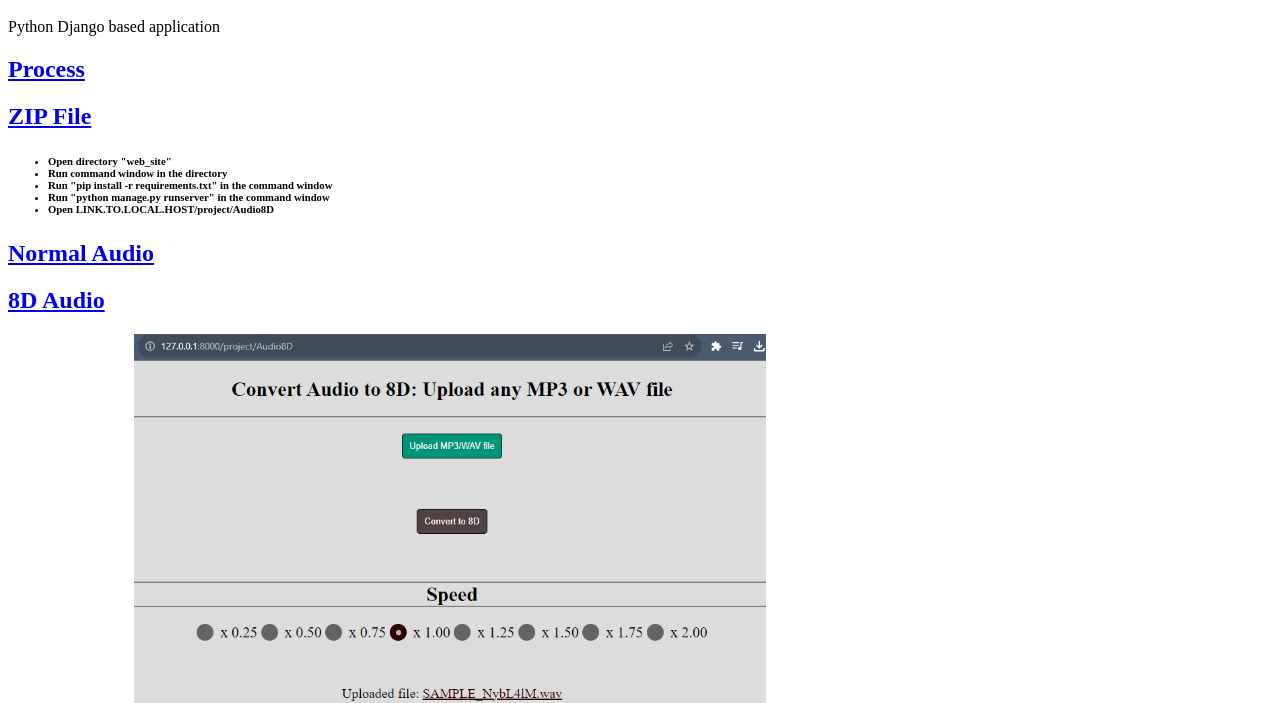
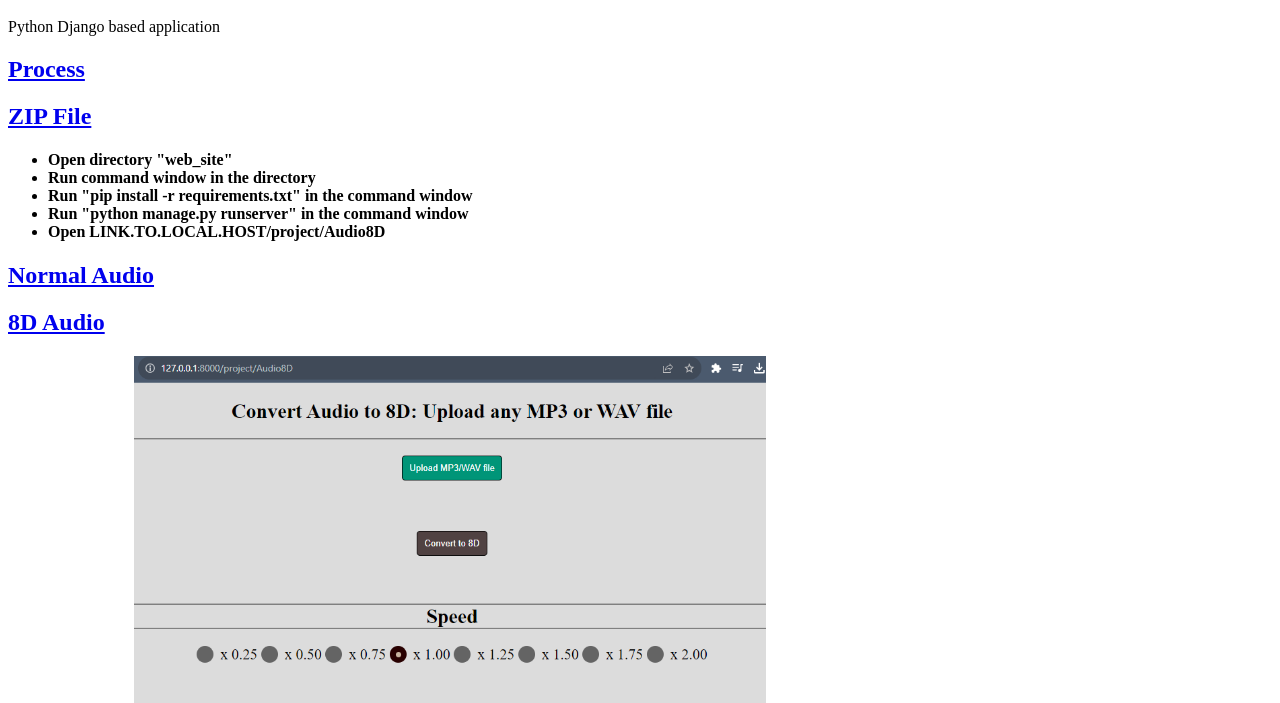
Before and after one commit to Shaikh-Abrar-Kabir/Audio_8D_web, a plain HTML site: page index.html in a window 1280 px wide. Shown: the part 100-803 px from the top of the page. Drawn offline with Linux system fonts and the light colour scheme.

Commit message:
Update index.html

```diff
--- a/index.html
+++ b/index.html
@@ -31,7 +31,7 @@ Python Django based application
 
 <h2><a href = "https://drive.google.com/open?id=1ia5x2-URFqy3q1vi7VTpSNotnJVLAN7n" target="_blank" >ZIP File </a></h2>
 
-<h6>
+<h4>
 <ul>
   <li>
     Open directory "web_site"
@@ -49,7 +49,7 @@ Python Django based application
     Open LINK.TO.LOCAL.HOST/project/Audio8D
   </li>
 </ul>
-</h6>
+</h4>
 
 <h2><a href="example.wav" target="_blank"> Normal Audio </a></h2>
 <h2><a href="example--8D--x1.50.mp3" target="_blank"> 8D Audio </a></h2>
```
